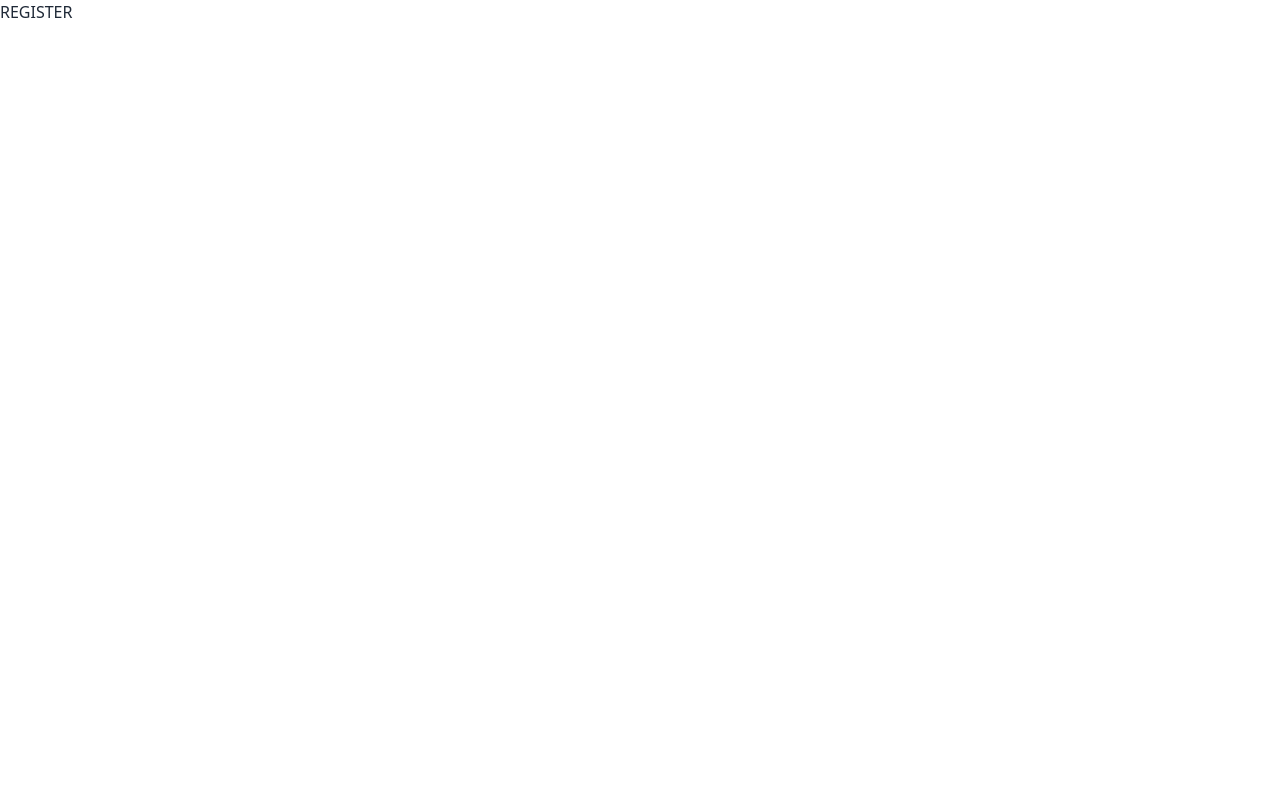
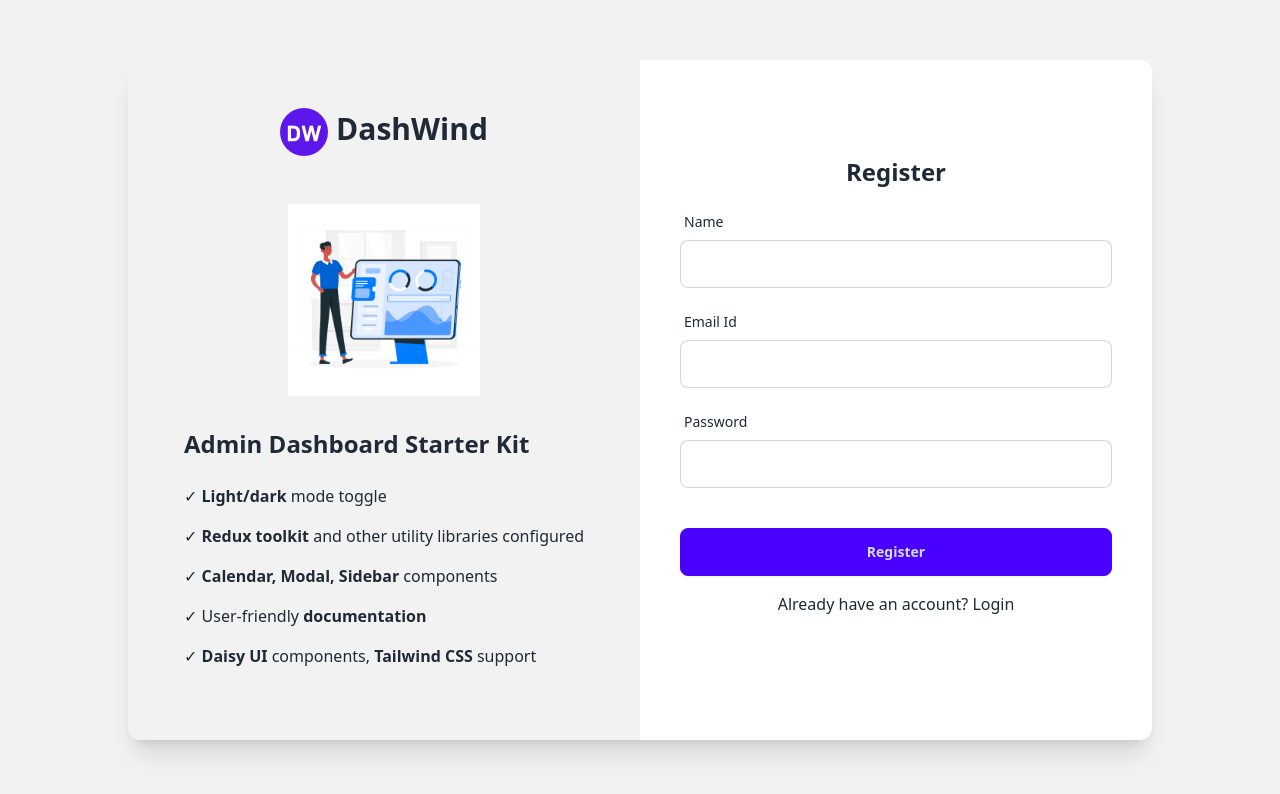
Before and after one commit to JADSN1894/svelte-template, a SvelteKit app: page /register in a window 1280 px wide. Shown: the top 794 px of the page. Built offline with nearby package versions, Linux system fonts and the light colour scheme.

Commit message:
feat: Closes issue #17 - Implement register page

```diff
--- a/src/routes/register/+page.svelte
+++ b/src/routes/register/+page.svelte
@@ -5,4 +5,76 @@
 	pageTitleState.pageTitle = 'Register';
 </script>
 
-<h1>REGISTER</h1>
+<div class="min-h-screen bg-base-200 flex items-center">
+	<div class="card mx-auto w-full max-w-5xl shadow-xl">
+		<div class="grid md:grid-cols-2 grid-cols-1 bg-base-100 rounded-xl">
+			<div class="">
+				<div class="hero min-h-full rounded-l-xl bg-base-200">
+					<div class="hero-content py-12">
+						<div class="max-w-md">
+							<h1 class="text-3xl text-center font-bold">
+								<img
+									src="/logo192.png"
+									class="w-12 inline-block mr-2 mask mask-circle"
+									alt="dashwind-logo"
+								/>DashWind
+							</h1>
+							<div class="text-center mt-12">
+								<img src="./intro.png" alt="Dashwind Admin Template" class="w-48 inline-block" />
+							</div>
+							<h1 class="text-2xl mt-8 font-bold">Admin Dashboard Starter Kit</h1>
+							<p class="py-2 mt-4">✓ <span class="font-semibold">Light/dark</span> mode toggle</p>
+							<p class="py-2">
+								✓ <span class="font-semibold">Redux toolkit</span> and other utility libraries configured
+							</p>
+							<p class="py-2">
+								✓ <span class="font-semibold">Calendar, Modal, Sidebar </span> components
+							</p>
+							<p class="py-2">✓ User-friendly <span class="font-semibold">documentation</span></p>
+							<p class="py-2 mb-4">
+								✓ <span class="font-semibold">Daisy UI</span> components,
+								<span class="font-semibold">Tailwind CSS</span> support
+							</p>
+						</div>
+					</div>
+				</div>
+			</div>
+			<div class="py-24 px-10">
+				<h2 class="text-2xl font-semibold mb-2 text-center">Register</h2>
+				<form>
+					<div class="mb-4">
+						<div class="form-control w-full mt-4">
+							<span class="label"
+								><span class="label-text text-base-content undefined">Name</span>
+							</span>
+							<input type="text" placeholder="" class="input input-bordered w-full" value="" />
+						</div>
+						<div class="form-control w-full mt-4">
+							<span class="label"
+								><span class="label-text text-base-content undefined">Email Id</span>
+							</span>
+							<input type="text" placeholder="" class="input input-bordered w-full" value="" />
+						</div>
+						<div class="form-control w-full mt-4">
+							<span class="label"
+								><span class="label-text text-base-content undefined">Password</span>
+							</span>
+							<input type="password" placeholder="" class="input input-bordered w-full" value="" />
+						</div>
+					</div>
+					<p class="text-center text-error mt-8"></p>
+					<button type="submit" class="btn mt-2 w-full btn-primary">Register</button>
+					<div class="text-center mt-4">
+						Already have an account? <a href="/login">
+							<span
+								class="  inline-block hover:text-primary hover:underline hover:cursor-pointer transition duration-200"
+							>
+								Login
+							</span>
+						</a>
+					</div>
+				</form>
+			</div>
+		</div>
+	</div>
+</div>
```
